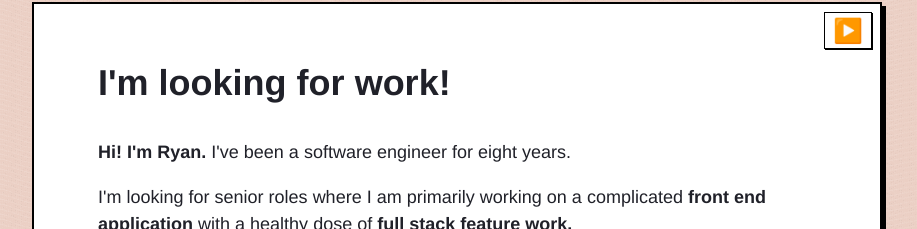
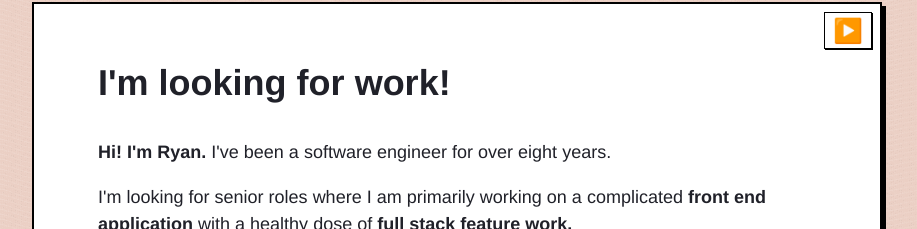
Before and after one commit to rmkubik/next-blog, a Next.js app: page /work in a window 1280 px wide. Shown: the part 169-398 px from the top of the page, without its empty margins (183-1100 px from the left). Built offline with nearby package versions, Linux system fonts and the light colour scheme.

Commit message:
Tweak header

```diff
--- a/pages/work.js
+++ b/pages/work.js
@@ -22,7 +22,7 @@ const Projects = () => {
         </div>
         <p>
           <strong>Hi! I'm Ryan. </strong>
-          I've been a software engineer for eight years.
+          I've been a software engineer for over eight years.
         </p>
         <p>
           I'm looking for senior roles where I am primarily working on a
```
